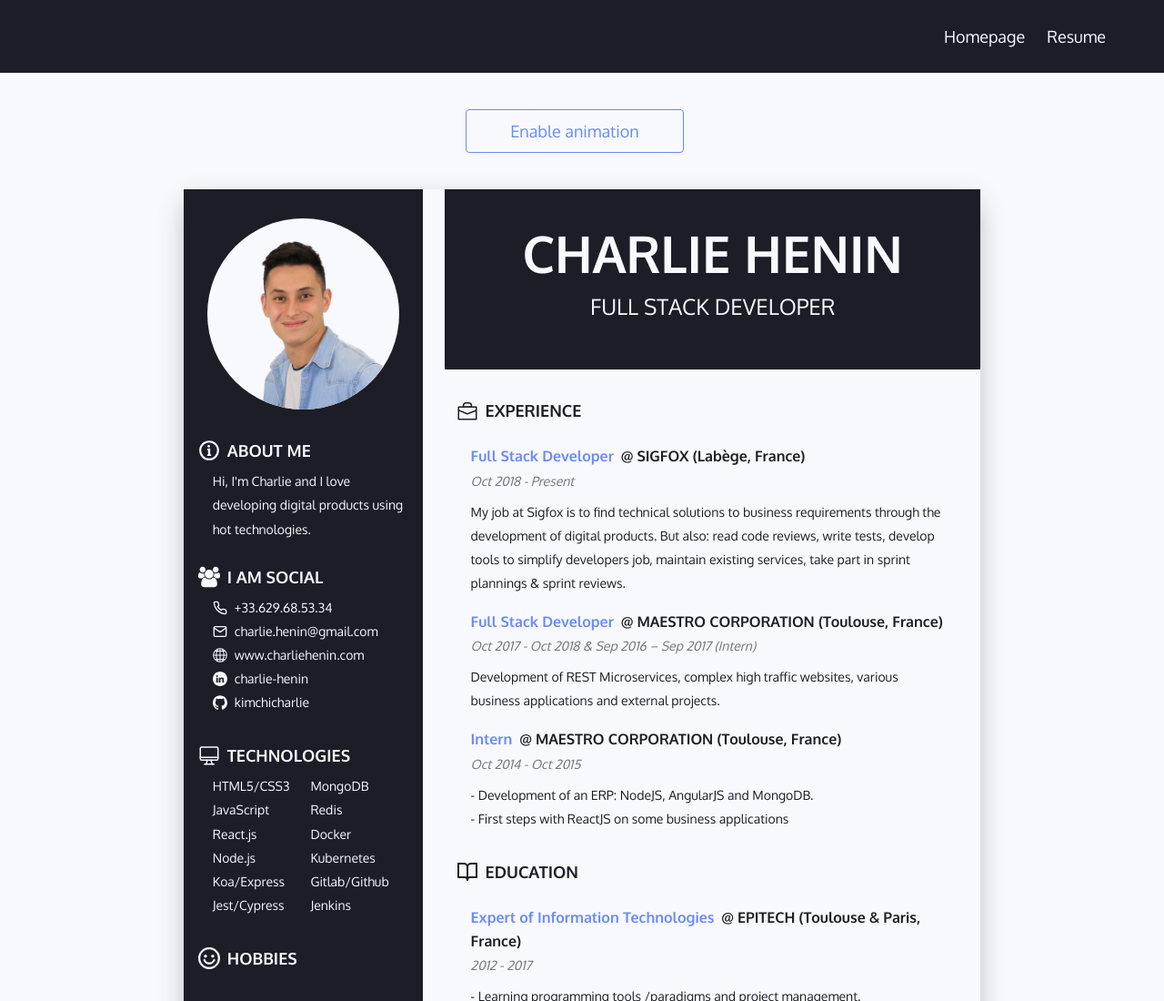
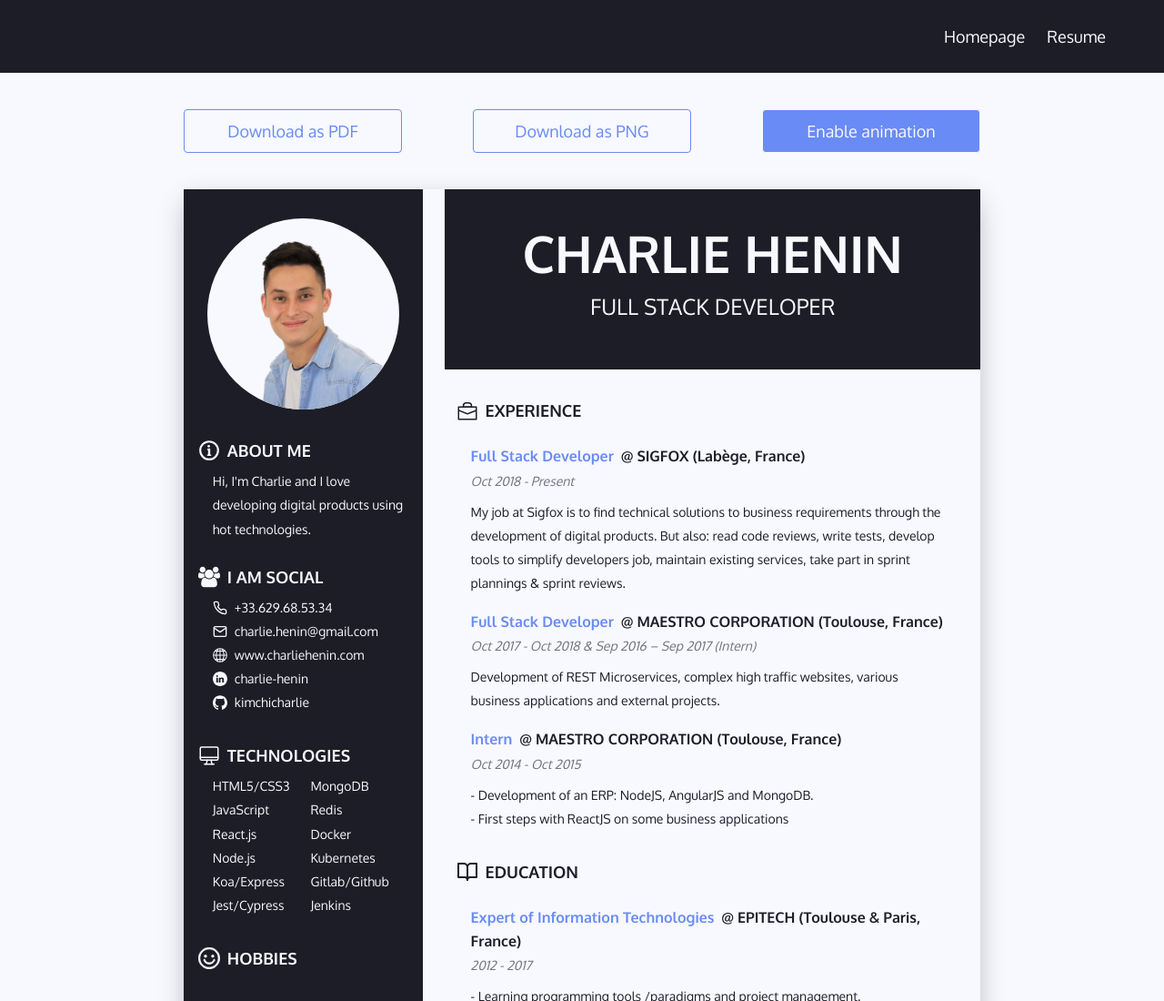
Before and after one commit to kimchicharlie/portfolio, a Gatsby site: page /resume in a window 1280 px wide. Shown: the top 1100 px of the page at 91% size. Built offline with nearby package versions, Linux system fonts and the light colour scheme; Gatsby itself is replaced by a stand-in of ours.

Commit message:
feat: download pdf now working

```diff
--- a/src/components/Button/index.js
+++ b/src/components/Button/index.js
@@ -1,11 +1,21 @@
 import React from 'react';
+import PropTypes from 'prop-types';
 
 import './style.css';
 
-const Button = props => <button className="super-button" {...props} />;
+const Button = ({ inverted, ...rest }) => (
+  <button
+    className={`super-button${inverted ? ' super-button-inverted' : ''}`}
+    {...rest}
+  />
+);
 
-Button.propTypes = {};
+Button.propTypes = {
+  inverted: PropTypes.bool,
+};
 
-Button.defaultProps = {};
+Button.defaultProps = {
+  inverted: false,
+};
 
 export default Button;
--- a/src/components/Button/style.css
+++ b/src/components/Button/style.css
@@ -12,3 +12,14 @@
   opacity: 0.5;
   cursor: pointer;
 }
+
+.super-button-inverted {
+  background-color: var(--primary);
+  color: var(--light);
+  border: 1px var(--light) solid;
+}
+
+.super-button-inverted:hover {
+  opacity: 0.8;
+  cursor: pointer;
+}
--- a/src/views/Resume/index.js
+++ b/src/views/Resume/index.js
@@ -6,12 +6,26 @@ import LeftColumn from './LeftColumn';
 import RightColumn from './RightColumn';
 import './style.css';
 
+const downloadFile = path => {
+  const anchor = document.createElement('a');
+  anchor.href = path;
+  anchor.target = '_blank';
+  anchor.download = 'charlie-henin-resume';
+  anchor.click();
+};
+
 const Resume = () => {
   const [animated, setAnimated] = useState(false);
   return (
     <div className="resume">
       <div className="resume-button-container">
-        <Button onClick={() => setAnimated(!animated)}>
+        <Button onClick={() => downloadFile('/charlie.pdf')}>
+          Download as PDF
+        </Button>
+        <Button onClick={() => downloadFile('/charlie.png')}>
+          Download as PNG
+        </Button>
+        <Button inverted onClick={() => setAnimated(!animated)}>
           {`${animated ? 'Disable' : 'Enable'} animation`}
         </Button>
       </div>
--- a/src/views/Resume/style.css
+++ b/src/views/Resume/style.css
@@ -7,7 +7,9 @@
 }
 
 .resume-button-container {
-  width: 20%;
+  width: 876px;
+  display: flex;
+  justify-content: space-between;
   margin: 0 auto 40px auto;
 }
 
```
Also changed, not shown: 2 other files.
